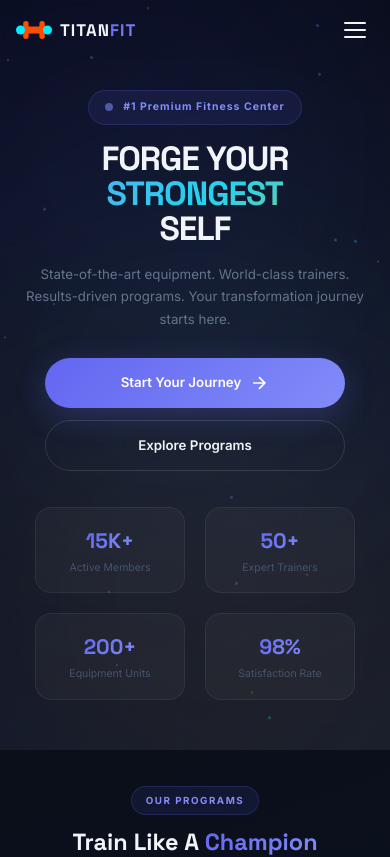
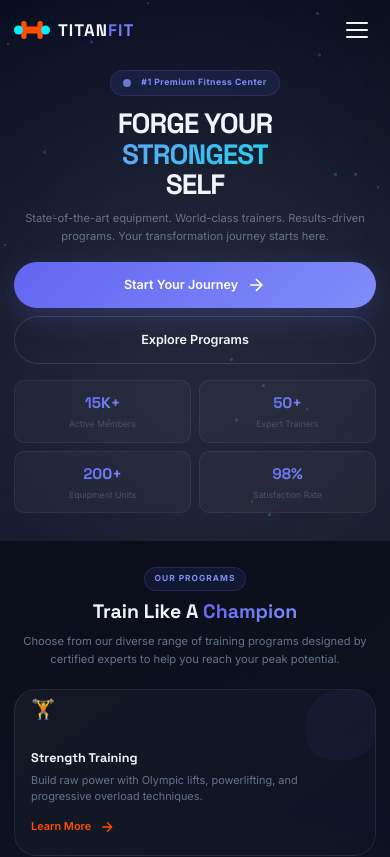
Before and after one commit to adarshsrivastava17/Titan-Fit, a React (Vite) app: page / in a window 390 px wide. Shown: the top 857 px of the page. Built offline with nearby package versions, Linux system fonts and the light colour scheme.

Commit message:
fix: aggressively tighten mobile spacing - reduced hero padding compact cards proper small-phone breakpoints

```diff
--- a/src/index.css
+++ b/src/index.css
@@ -516,32 +516,32 @@ select {
 
 @media (max-width: 768px) {
   :root {
-    --section-pad: clamp(36px, 8vw, 70px);
+    --section-pad: clamp(32px, 7vw, 56px);
   }
 
   .section-header {
-    margin-bottom: clamp(28px, 5vw, 50px);
+    margin-bottom: clamp(24px, 5vw, 40px);
   }
 
   .section-badge {
-    padding: 6px 14px;
-    font-size: 0.7rem;
-    letter-spacing: 1.5px;
-    margin-bottom: 14px;
+    padding: 5px 12px;
+    font-size: 0.68rem;
+    letter-spacing: 1px;
+    margin-bottom: 10px;
   }
 
   .section-title {
-    font-size: clamp(1.6rem, 6vw, 2.2rem);
-    margin-bottom: 12px;
+    font-size: clamp(1.4rem, 5.5vw, 2rem);
+    margin-bottom: 10px;
   }
 
   .section-subtitle {
-    font-size: 0.9rem;
+    font-size: 0.85rem;
     line-height: 1.6;
   }
 
   .btn {
-    padding: 12px 24px;
+    padding: 12px 22px;
     font-size: 0.88rem;
     gap: 8px;
   }
@@ -553,6 +553,24 @@ select {
   }
 
   :root {
-    --container-pad: 16px;
+    --container-pad: 14px;
+    --section-pad: clamp(24px, 6vw, 40px);
+  }
+
+  .section-header {
+    margin-bottom: clamp(20px, 4vw, 32px);
+  }
+
+  .section-badge {
+    padding: 4px 10px;
+    font-size: 0.6rem;
+  }
+
+  .section-title {
+    font-size: clamp(1.2rem, 5vw, 1.7rem);
+  }
+
+  .section-subtitle {
+    font-size: 0.8rem;
   }
 }
--- a/src/pages/About/About.css
+++ b/src/pages/About/About.css
@@ -375,61 +375,69 @@
 @media (max-width: 768px) {
     .about-hero {
         min-height: auto;
-        padding: 100px 0 50px;
+        padding: 80px 0 32px;
     }
 
     .about-hero__content {
-        padding: 40px 0;
+        padding: 20px 0;
     }
 
     .about-hero__title {
-        font-size: clamp(1.8rem, 8vw, 2.5rem);
-        margin-bottom: 16px;
+        font-size: clamp(1.6rem, 7vw, 2.2rem);
+        margin-bottom: 10px;
     }
 
     .about-hero__subtitle {
-        font-size: 0.92rem;
+        font-size: 0.85rem;
     }
 
     .about-mission__card {
-        padding: 28px 20px;
+        padding: 20px 16px;
     }
 
     .about-mission__card h3 {
-        font-size: 1.15rem;
+        font-size: 1.05rem;
     }
 
     .about-mission__card p {
-        font-size: 0.88rem;
+        font-size: 0.82rem;
     }
 
     .about-values__grid {
         grid-template-columns: repeat(2, 1fr);
-        gap: 12px;
+        gap: 10px;
     }
 
     .about-values__card {
-        padding: 24px 16px;
+        padding: 18px 14px;
     }
 
     .about-timeline__item {
-        margin-bottom: 24px;
+        margin-bottom: 16px;
     }
 
     .about-timeline__card {
-        padding: 16px;
+        padding: 14px;
     }
 
     .about-team__grid {
-        gap: 12px;
+        gap: 10px;
     }
 
     .about-team__card {
-        padding: 24px 16px;
+        padding: 20px 14px;
     }
 }
 
 @media (max-width: 480px) {
+    .about-hero {
+        padding: 70px 0 24px;
+    }
+
+    .about-hero__title {
+        font-size: clamp(1.4rem, 8vw, 1.8rem);
+    }
+
     .about-values__grid {
         grid-template-columns: 1fr;
     }
--- a/src/pages/Contact/Contact.css
+++ b/src/pages/Contact/Contact.css
@@ -374,19 +374,19 @@
 @media (max-width: 768px) {
     .contact-hero {
         min-height: auto;
-        padding: 100px 0 50px;
+        padding: 80px 0 32px;
     }
 
     .contact-hero__content {
-        padding: 40px 0;
+        padding: 20px 0;
     }
 
     .contact-hero__title {
-        font-size: clamp(1.8rem, 8vw, 2.5rem);
+        font-size: clamp(1.6rem, 7vw, 2.2rem);
     }
 
     .contact-hero__subtitle {
-        font-size: 0.92rem;
+        font-size: 0.85rem;
     }
 
     .contact-info__grid {
--- a/src/pages/Facilities/Facilities.css
+++ b/src/pages/Facilities/Facilities.css
@@ -353,19 +353,19 @@
 @media (max-width: 768px) {
     .facilities-hero {
         min-height: auto;
-        padding: 100px 0 50px;
+        padding: 80px 0 32px;
     }
 
     .facilities-hero__content {
-        padding: 40px 0;
+        padding: 20px 0;
     }
 
     .facilities-hero__title {
-        font-size: clamp(1.8rem, 8vw, 2.5rem);
+        font-size: clamp(1.6rem, 7vw, 2.2rem);
     }
 
     .facilities-hero__subtitle {
-        font-size: 0.92rem;
+        font-size: 0.85rem;
     }
 
     .facilities-stats {
--- a/src/pages/Home/Home.css
+++ b/src/pages/Home/Home.css
@@ -594,11 +594,12 @@
     flex-wrap: wrap;
 }
 
-/* ===== TABLET ===== */
+/* ===== TABLET (769–1024) ===== */
 @media (max-width: 1024px) {
     .hero__content {
         grid-template-columns: 1fr;
         text-align: center;
+        min-height: auto;
     }
 
     .hero__subtitle {
@@ -631,77 +632,85 @@
     }
 }
 
-/* ===== MOBILE ===== */
-@media (max-width: 768px) {
+/* ===== iPad / Small Tablet (≤900) ===== */
+@media (max-width: 900px) {
     .hero {
         min-height: auto;
-        padding: 100px 0 60px;
+        padding: 90px 0 50px;
     }
 
     .hero__content {
         min-height: auto;
-        gap: 30px;
+        gap: 0;
+    }
+}
+
+/* ===== MOBILE (≤768) ===== */
+@media (max-width: 768px) {
+    .hero {
+        padding: 80px 0 36px;
     }
 
     .hero__badge {
-        padding: 8px 16px;
-        font-size: 0.75rem;
-        margin-bottom: 16px;
+        padding: 6px 14px;
+        font-size: 0.7rem;
+        margin-bottom: 12px;
     }
 
     .hero__title {
-        font-size: clamp(2rem, 9vw, 3rem);
+        font-size: clamp(1.8rem, 8vw, 2.6rem);
         letter-spacing: -1px;
-        margin-bottom: 16px;
+        margin-bottom: 10px;
+        line-height: 1.1;
     }
 
     .hero__subtitle {
-        font-size: 0.95rem;
-        margin-bottom: 28px;
+        font-size: 0.85rem;
+        margin-bottom: 20px;
+        line-height: 1.6;
+        max-width: 100%;
     }
 
     .hero__actions {
         flex-direction: column;
-        align-items: center;
-        gap: 12px;
-        margin-bottom: 36px;
+        align-items: stretch;
+        gap: 10px;
+        margin-bottom: 20px;
     }
 
     .hero__actions .btn {
         width: 100%;
-        max-width: 300px;
         justify-content: center;
     }
 
     .btn--lg {
-        padding: 14px 28px;
-        font-size: 0.95rem;
+        padding: 13px 24px;
+        font-size: 0.9rem;
     }
 
     .hero__stats {
         display: grid;
         grid-template-columns: 1fr 1fr;
-        gap: 20px;
+        gap: 10px;
         width: 100%;
-        max-width: 320px;
-        margin: 0 auto;
     }
 
     .hero__stat {
         align-items: center;
         text-align: center;
-        padding: 16px 8px;
+        padding: 12px 8px;
         background: rgba(255, 255, 255, 0.03);
         border: 1px solid var(--border-subtle);
-        border-radius: var(--radius-md);
+        border-radius: var(--radius-sm);
     }
 
     .hero__stat-number {
-        font-size: 1.5rem;
+        font-size: 1.3rem;
     }
 
     .hero__stat-label {
-        font-size: 0.75rem;
+        font-size: 0.7rem;
+        margin-top: 2px;
     }
 
     .hero__scroll-indicator {
@@ -710,97 +719,168 @@
 
     .programs__grid {
         grid-template-columns: repeat(2, 1fr);
-        gap: 12px;
+        gap: 10px;
     }
 
     .program-card {
-        padding: 20px 16px;
+        padding: 16px 14px;
     }
 
     .program-card__icon {
-        font-size: 1.6rem;
-        margin-bottom: 10px;
+        font-size: 1.4rem;
+        margin-bottom: 8px;
     }
 
     .program-card__title {
-        font-size: 1rem;
+        font-size: 0.9rem;
+        margin-bottom: 4px;
     }
 
     .program-card__desc {
-        font-size: 0.82rem;
-        margin-bottom: 12px;
+        font-size: 0.78rem;
+        margin-bottom: 10px;
+        line-height: 1.5;
     }
 
     .program-card__link {
-        font-size: 0.8rem;
+        font-size: 0.78rem;
+    }
+
+    .program-card__animation {
+        width: 70px;
+        height: 70px;
     }
 
     .why__grid {
         grid-template-columns: 1fr;
-        gap: 12px;
+        gap: 10px;
     }
 
     .why__card {
-        padding: 24px 20px;
+        padding: 20px 16px;
+    }
+
+    .why__card-icon {
+        width: 40px;
+        height: 40px;
+        margin-bottom: 10px;
+    }
+
+    .why__card-title {
+        font-size: 1rem;
+    }
+
+    .why__card-desc {
+        font-size: 0.85rem;
     }
 
     .testimonials__grid {
         grid-template-columns: 1fr;
-        gap: 12px;
+        gap: 10px;
     }
 
     .testimonial-card {
-        padding: 24px 20px;
+        padding: 20px 16px;
+    }
+
+    .testimonial-card__stars {
+        margin-bottom: 10px;
+        font-size: 0.75rem;
+    }
+
+    .testimonial-card__text {
+        font-size: 0.85rem;
+        margin-bottom: 14px;
+    }
+
+    .testimonial-card__avatar {
+        width: 36px;
+        height: 36px;
+        font-size: 0.85rem;
+    }
+
+    .testimonial-card__name {
+        font-size: 0.85rem;
     }
 
     .cta__content {
-        padding: 40px 20px;
+        padding: 28px 16px;
+        border-radius: var(--radius-lg);
     }
 
     .cta__title {
-        font-size: clamp(1.5rem, 6vw, 2rem);
+        font-size: clamp(1.3rem, 5vw, 1.8rem);
+        margin-bottom: 10px;
     }
 
     .cta__subtitle {
-        font-size: 0.92rem;
-        margin-bottom: 24px;
+        font-size: 0.85rem;
+        margin-bottom: 18px;
     }
 
     .cta__actions {
         flex-direction: column;
-        align-items: center;
+        align-items: stretch;
         gap: 10px;
     }
 
     .cta__actions .btn {
         width: 100%;
-        max-width: 280px;
     }
 }
 
-/* ===== SMALL MOBILE ===== */
+/* ===== SMALL MOBILE (≤480) ===== */
 @media (max-width: 480px) {
     .hero {
-        padding: 90px 0 50px;
+        padding: 70px 0 28px;
+    }
+
+    .hero__badge {
+        font-size: 0.62rem;
+        padding: 5px 12px;
+        letter-spacing: 0.5px;
     }
 
     .hero__title {
-        font-size: clamp(1.8rem, 10vw, 2.4rem);
+        font-size: clamp(1.5rem, 9vw, 2rem);
+    }
+
+    .hero__subtitle {
+        font-size: 0.8rem;
+        margin-bottom: 16px;
+    }
+
+    .hero__actions {
+        gap: 8px;
+        margin-bottom: 16px;
+    }
+
+    .hero__stats {
+        gap: 8px;
+    }
+
+    .hero__stat {
+        padding: 10px 6px;
+    }
+
+    .hero__stat-number {
+        font-size: 1.1rem;
+    }
+
+    .hero__stat-label {
+        font-size: 0.62rem;
     }
 
     .programs__grid {
         grid-template-columns: 1fr;
+        gap: 10px;
     }
 
     .program-card {
-        padding: 24px 20px;
+        padding: 18px 16px;
     }
 
-    .program-card__icon {
-        font-size: 1.8rem;
-    }
-
-    .program-card__title {
-        font-size: 1.05rem;
+    .cta__content {
+        padding: 24px 14px;
     }
 }
--- a/src/pages/Membership/Membership.css
+++ b/src/pages/Membership/Membership.css
@@ -376,19 +376,19 @@
 @media (max-width: 768px) {
     .membership-hero {
         min-height: auto;
-        padding: 100px 0 50px;
+        padding: 80px 0 32px;
     }
 
     .membership-hero__content {
-        padding: 40px 0;
+        padding: 20px 0;
     }
 
     .membership-hero__title {
-        font-size: clamp(1.8rem, 8vw, 2.5rem);
+        font-size: clamp(1.6rem, 7vw, 2.2rem);
     }
 
     .membership-hero__subtitle {
-        font-size: 0.92rem;
+        font-size: 0.85rem;
     }
 
     .membership-toggle {
--- a/src/pages/Services/Services.css
+++ b/src/pages/Services/Services.css
@@ -258,65 +258,79 @@
 @media (max-width: 768px) {
     .services-hero {
         min-height: auto;
-        padding: 100px 0 50px;
+        padding: 80px 0 32px;
     }
 
     .services-hero__content {
-        padding: 40px 0;
+        padding: 20px 0;
     }
 
     .services-hero__title {
-        font-size: clamp(1.8rem, 8vw, 2.5rem);
+        font-size: clamp(1.6rem, 7vw, 2.2rem);
     }
 
     .services-hero__subtitle {
-        font-size: 0.92rem;
+        font-size: 0.85rem;
     }
 
     .service-card {
-        padding: 24px 20px;
+        padding: 20px 16px;
     }
 
     .service-card__icon {
-        font-size: 1.4rem;
+        font-size: 1.3rem;
     }
 
     .service-card__icon-wrap {
-        width: 42px;
-        height: 42px;
+        width: 40px;
+        height: 40px;
     }
 
     .service-card__title {
-        font-size: 1.05rem;
+        font-size: 0.95rem;
     }
 
     .service-card__desc {
-        font-size: 0.85rem;
-        margin-bottom: 14px;
+        font-size: 0.8rem;
+        margin-bottom: 12px;
     }
 
     .service-card__features {
         grid-template-columns: 1fr;
-        gap: 6px;
-        margin-bottom: 16px;
+        gap: 4px;
+        margin-bottom: 12px;
     }
 
     .service-card__features li {
+        font-size: 0.75rem;
+    }
+
+    .service-card__btn {
+        padding: 8px 16px;
         font-size: 0.8rem;
     }
 
-    .service-card__btn {
-        padding: 8px 18px;
-        font-size: 0.82rem;
-    }
-
     .schedule-table th {
-        padding: 12px 14px;
-        font-size: 0.78rem;
+        padding: 10px 12px;
+        font-size: 0.75rem;
     }
 
     .schedule-table td {
-        padding: 10px 14px;
-        font-size: 0.82rem;
+        padding: 8px 12px;
+        font-size: 0.78rem;
     }
 }
+
+@media (max-width: 480px) {
+    .services-hero {
+        padding: 70px 0 24px;
+    }
+
+    .services-hero__title {
+        font-size: clamp(1.4rem, 8vw, 1.8rem);
+    }
+
+    .service-card {
+        padding: 16px 14px;
+    }
+}
```
